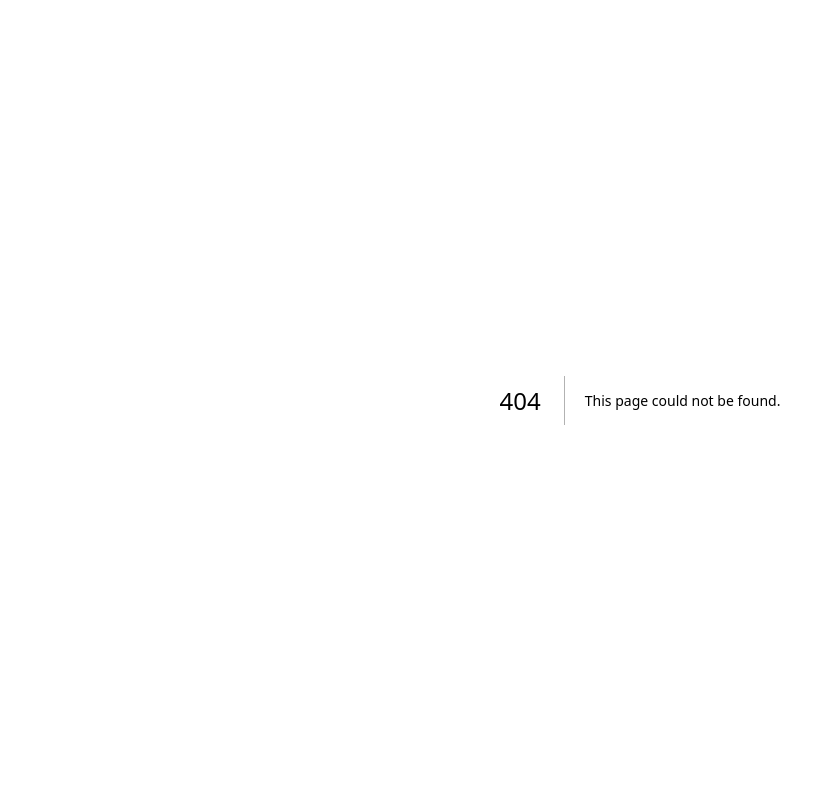
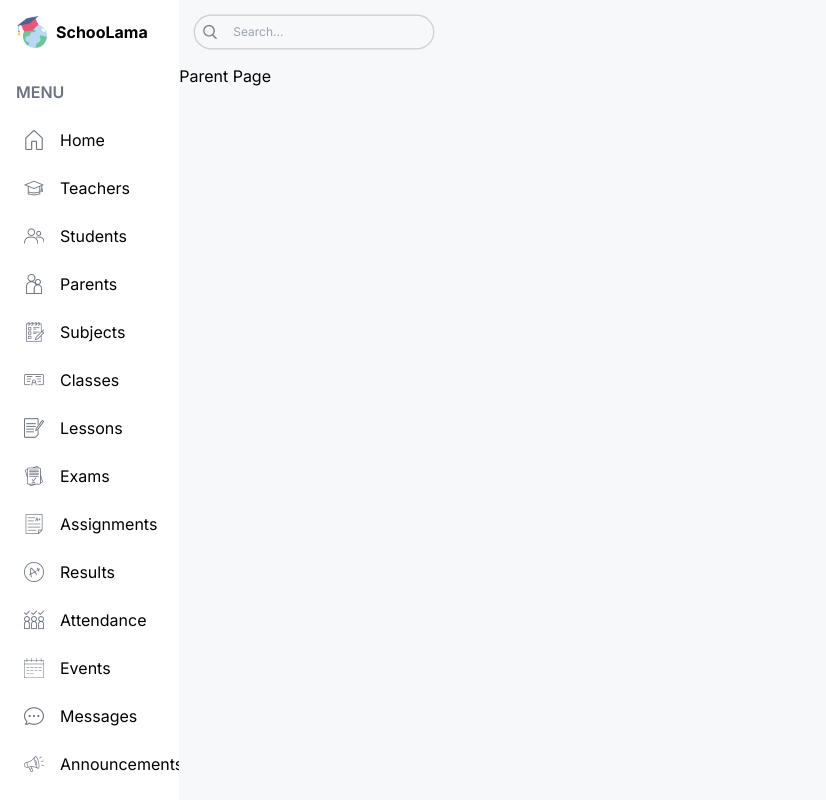
Before and after one commit to abhinav6859/School-Management-Fullstack, a Next.js app: page /parent in a window 1280 px wide. Before the commit this address had no page. Shown: the top 800 px of the page, without its empty margins (0-826 px from the left). Built offline with nearby package versions, Linux system fonts and the light colour scheme.

Commit message:
admin control

```diff
--- /dev/null
+++ b/src/app/(dashboard)/admin/page.tsx
@@ -0,0 +1,11 @@
+import React from 'react'
+
+const page = () => {
+  return (
+    <div>
+      <h1></h1>
+    </div>
+  )
+}
+
+export default page
--- /dev/null
+++ b/src/app/(dashboard)/layout.tsx
@@ -0,0 +1,34 @@
+
+import Menu from "@/components/Menu";
+import Navbar from "@/components/Navbar";
+import Image from "next/image";
+import Link from "next/link";
+
+export default function DashboardLayout({
+  children,
+}: Readonly<{
+  children: React.ReactNode;
+}>) {
+  return (
+
+    <div className="h-screen flex">
+
+      {/* LEFT */}
+      <div className="w-[14%] md:w-[8%] lg:w-[16%] xl:w-[14%] p-4">
+        <Link
+          href="/"
+          className="flex items-center justify-center lg:justify-start gap-2"
+        >
+          <Image src="/logo.png" alt="logo" width={32} height={32} />
+          <span className="hidden lg:block font-bold">SchooLama</span>
+        </Link>
+        <Menu />
+      </div>
+      {/* RIGHT */}
+      <div className="w-[86%] md:w-[92%] lg:w-[84%] xl:w-[86%] bg-[#F7F8FA] overflow-scroll flex flex-col">
+       <Navbar />
+        {children}
+      </div>
+    </div>
+  );
+}
--- /dev/null
+++ b/src/app/(dashboard)/parent/page.tsx
@@ -0,0 +1,11 @@
+import React from 'react'
+
+const page = () => {
+  return (
+    <div>
+      <h1>Parent Page</h1>
+    </div>
+  )
+}
+
+export default page
--- /dev/null
+++ b/src/app/(dashboard)/student/page.tsx
@@ -0,0 +1,11 @@
+import React from 'react'
+
+const page = () => {
+  return (
+    <div>
+      <h1>Students Page</h1>
+    </div>
+  )
+}
+
+export default page
--- /dev/null
+++ b/src/app/(dashboard)/teacher/page.tsx
@@ -0,0 +1,11 @@
+import React from 'react'
+
+const page = () => {
+  return (
+    <div>
+      <h1>Teacher Page</h1>
+    </div>
+  )
+}
+
+export default page
--- /dev/null
+++ b/src/app/sign-in/page.tsx
@@ -0,0 +1,11 @@
+import React from 'react'
+
+const page = () => {
+  return (
+    <div>
+      <h1>sign-in</h1>
+    </div>
+  )
+}
+
+export default page
--- a/src/components/Menu.tsx
+++ b/src/components/Menu.tsx
@@ -1,4 +1,10 @@
-const menuItems = [
+
+import { role } from "@/lib/data";
+import Image from "next/image";
+import Link from "next/link";
+
+
+ const menuItems = [
   {
     title: "MENU",
     items: [
@@ -112,3 +118,30 @@ const menuItems = [
     ],
   },
 ];
+
+const Menu = () => {
+  return (
+    <div className='mt-8'>
+      {menuItems.map((section) => (
+        <div key={section.title} className='mb-8'>
+          <h3 className='font-semibold text-gray-500 mb-4'>{section.title}</h3>
+          <div className='flex flex-col gap-2'>
+            {section.items.map((item) => (
+              <Link
+                key={item.label}
+                href={item.href}
+                className='flex items-center gap-4 p-2 hover:bg-gray-100 rounded-md'
+              >
+                <Image src={item.icon} alt={item.label} width={20} height={20} />
+                <span>{item.label}</span>
+              </Link>
+            ))}
+          </div>
+        </div>
+      ))}
+
+    </div>
+  )
+}
+
+export default Menu
--- /dev/null
+++ b/src/components/Navbar.tsx
@@ -0,0 +1,21 @@
+import React from 'react'
+import Image from "next/image";
+
+const Navbar = () => {
+  return (
+    <div>
+         <div className='flex items-center justify-between p-4'>
+      {/* SEARCH BAR */}
+      <div className='hidden md:flex items-center gap-2 text-xs rounded-full ring-[1.5px] ring-gray-300 px-2'>
+        <Image src="/search.png" alt="" width={14} height={14}/>
+        <input type="text" placeholder="Search..." className="w-[200px] p-2 bg-transparent outline-none"/>
+        </div>
+      {/* ICONS */}
+      <div className='flex items-center gap-4'>
+      </div>
+    </div>
+    </div>
+  )
+}
+
+export default Navbar
```
Also changed, not shown: src/app/admin/page.tsx (deleted), 1 other file (tests, documents, lock files or other folders).
